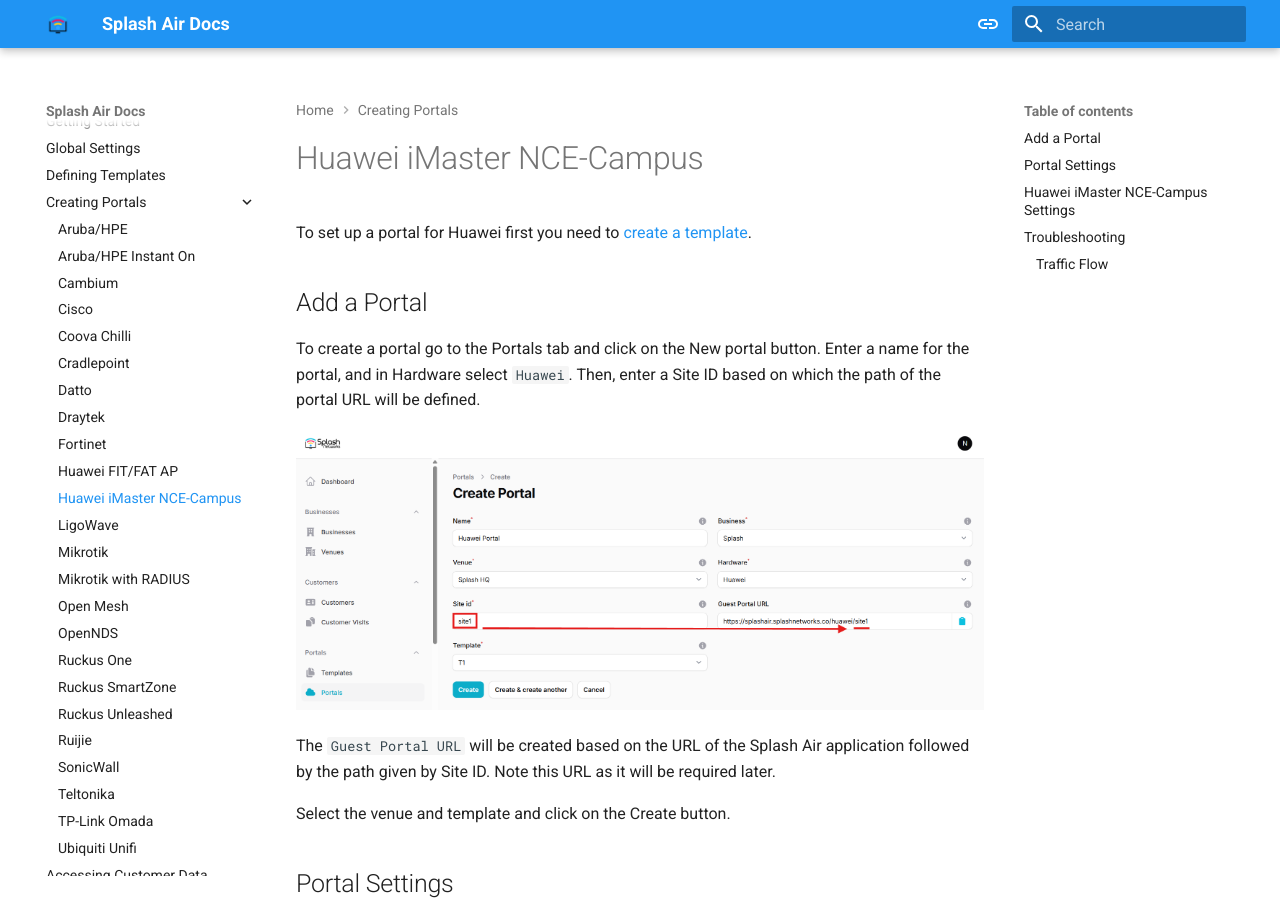
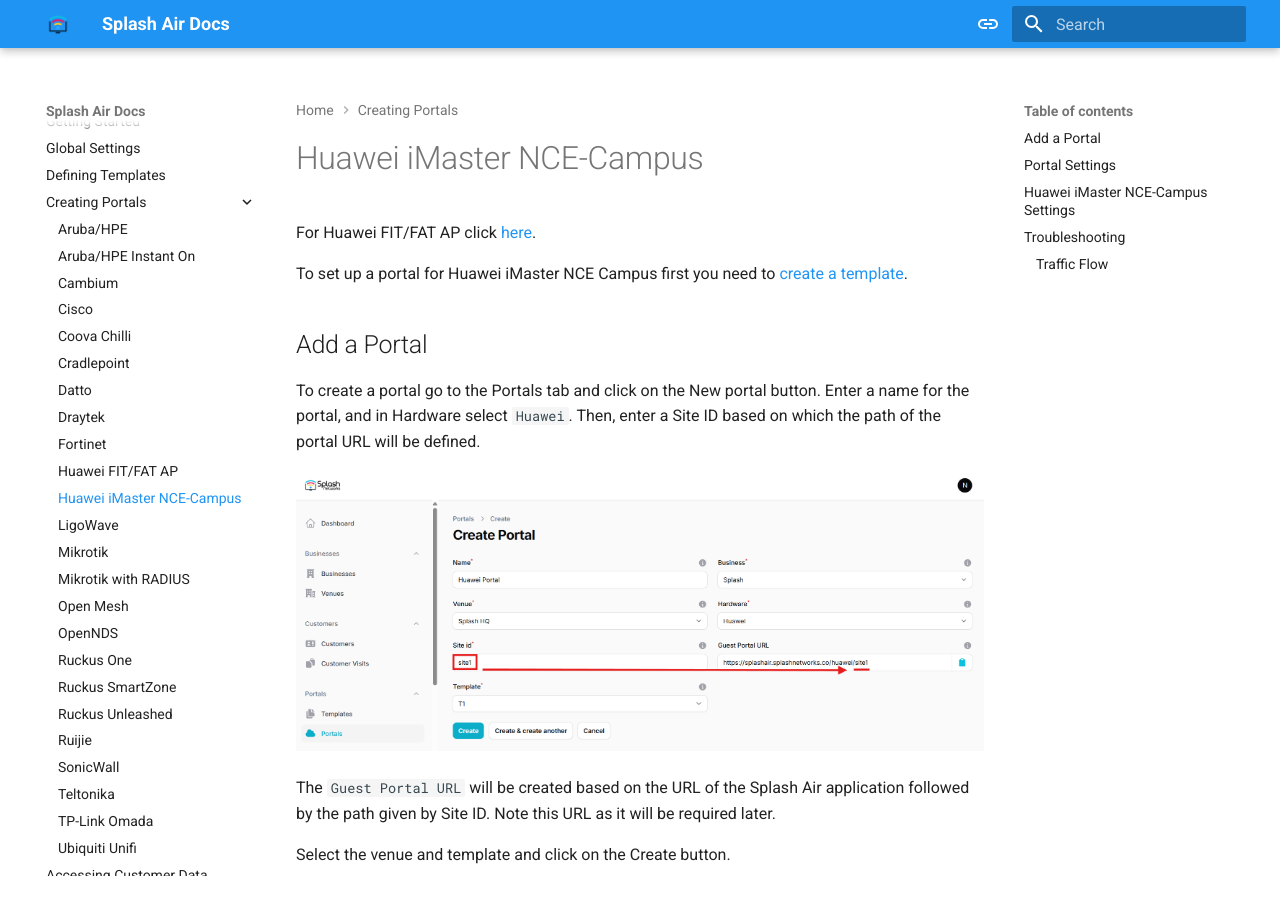
Before and after one commit to splash-networks/admin-panel-doc, an MkDocs documentation site: the page built from docs/portals/huawei-imaster.md, in a window 1280 px wide and 900 px high. Built offline with MkDocs 1.6.1 and Material for MkDocs 9.7.7, drawn with Linux system fonts in a browser that asks for light colours.

Commit message:
huawei links

```diff
--- a/docs/portals/huawei-imaster.md
+++ b/docs/portals/huawei-imaster.md
@@ -1,4 +1,6 @@
-To set up a portal for Huawei first you need to [create a template](../defining-templates.md).
+For Huawei FIT/FAT AP click [here](huawei-imaster.md).
+
+To set up a portal for Huawei iMaster NCE Campus first you need to [create a template](../defining-templates.md).
 
 ## Add a Portal
 
```
Also changed, not shown: docs/portals/huawei.md (+2 -0 lines).
